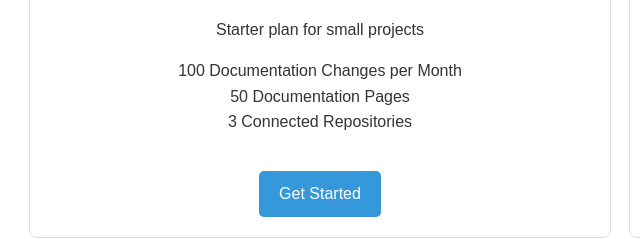
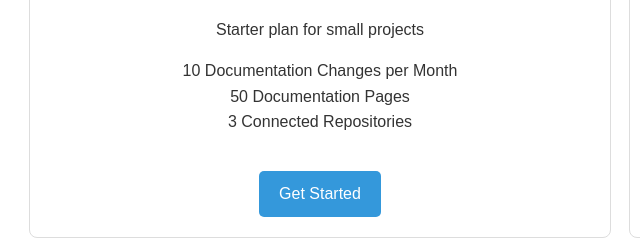
Before and after one commit to zohaibedmo/edmo-test, a plain HTML site: page pricing.html in a window 1280 px wide. Shown: the part 442-681 px from the top of the page, 20-660 px from the left. Drawn offline with Linux system fonts and the light colour scheme.

```diff
--- a/pricing.html
+++ b/pricing.html
@@ -88,7 +88,7 @@
                 <div class="price">$9 <span>/ month</span></div>
                 <p>Starter plan for small projects</p>
                 <ul>
-                    <li>100 Documentation Changes per Month</li>
+                    <li>10 Documentation Changes per Month</li>
                     <li>50 Documentation Pages</li>
                     <li>3 Connected Repositories</li>
                 </ul>
```
